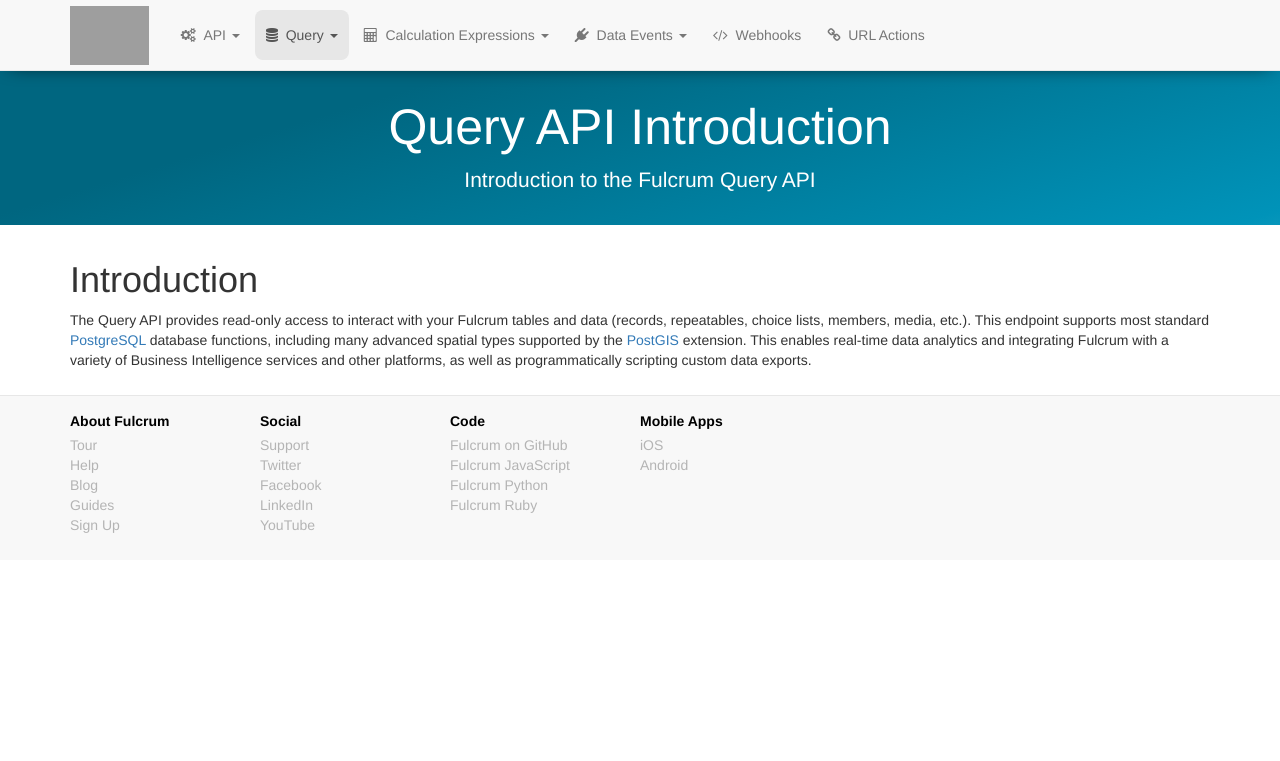
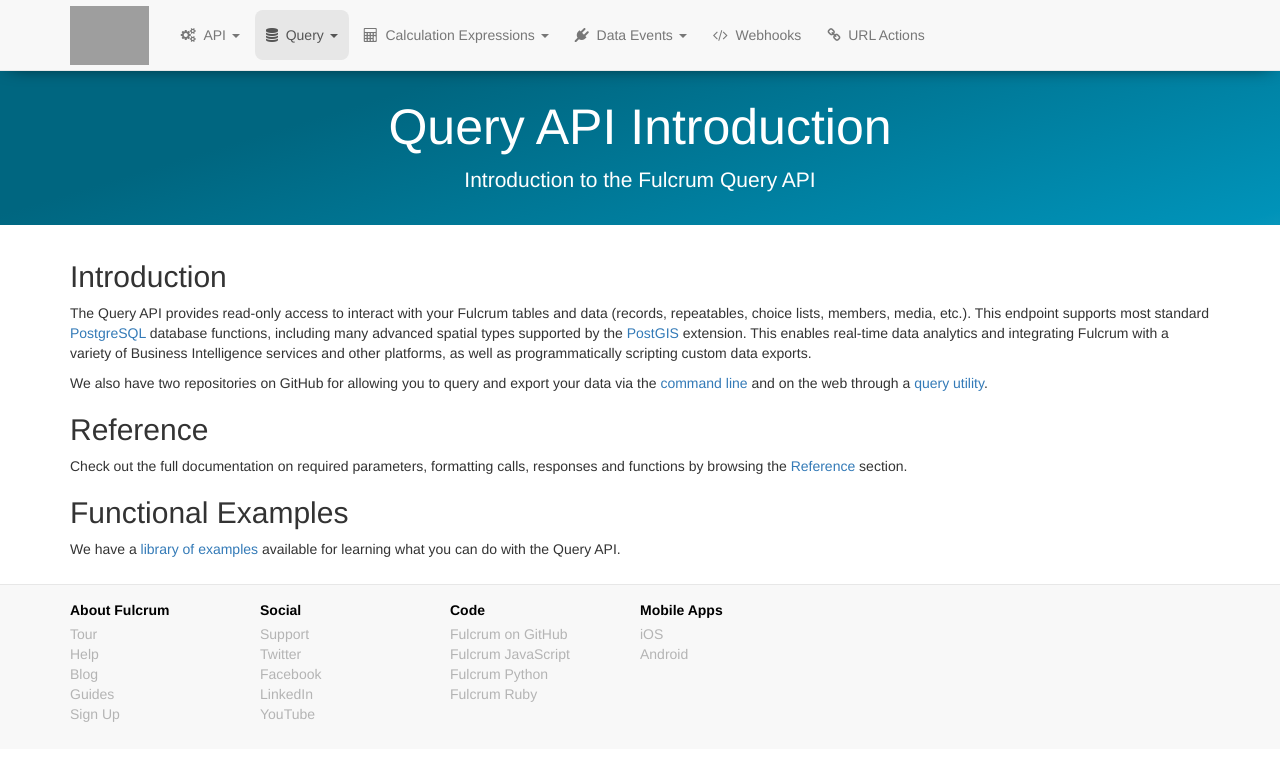
Before and after one commit to rylincoln/developer.fulcrumapp.com, a Jekyll site: the page built from _query-api/intro.md, in a window 1280 px wide. Shown: the top 761 px of the page. Built offline with Jekyll 4.4.1, drawn with Linux system fonts in a browser that asks for light colours; nearby versions of some CDN libraries; grey boxes are pictures that could not be loaded.

Commit message:
links to Reference and Examples on Intro page

```diff
--- a/_query-api/intro.md
+++ b/_query-api/intro.md
@@ -7,6 +7,16 @@ description: "Introduction to the Fulcrum Query API"
 category: section
 ---
 
-# Introduction
+## Introduction
 
 The Query API provides read-only access to interact with your Fulcrum tables and data (records, repeatables, choice lists, members, media, etc.). This endpoint supports most standard [PostgreSQL](https://www.postgresql.org/) database functions, including many advanced spatial types supported by the [PostGIS](http://postgis.net/) extension. This enables real-time data analytics and integrating Fulcrum with a variety of Business Intelligence services and other platforms, as well as programmatically scripting custom data exports.
+
+We also have two repositories on GitHub for allowing you to query and export your data via the [command line](https://github.com/fulcrumapp/fq) and on the web through a [query utility](https://github.com/fulcrumapp/fulcrum-query-utility).
+
+## Reference
+
+Check out the full documentation on required parameters, formatting calls, responses and functions by browsing the [Reference](/query-api/reference/) section.
+
+## Functional Examples
+
+We have a [library of examples](/query-api/examples/) available for learning what you can do with the Query API.
```
